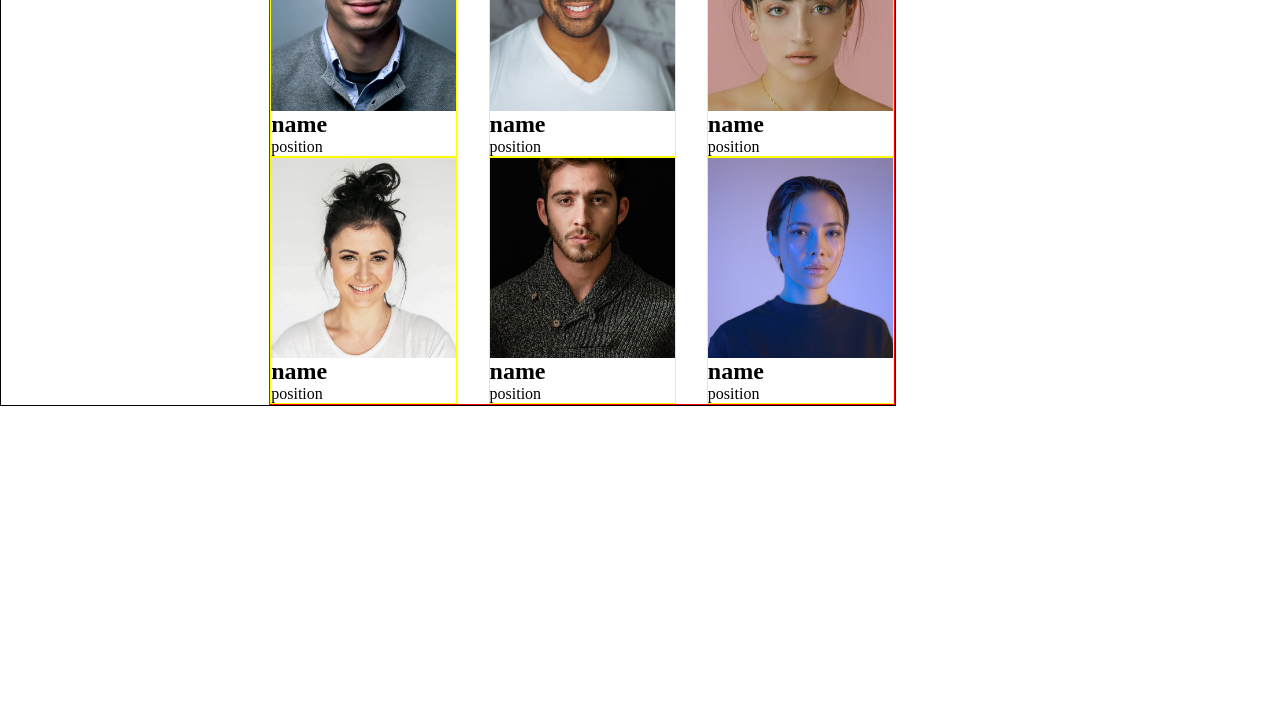
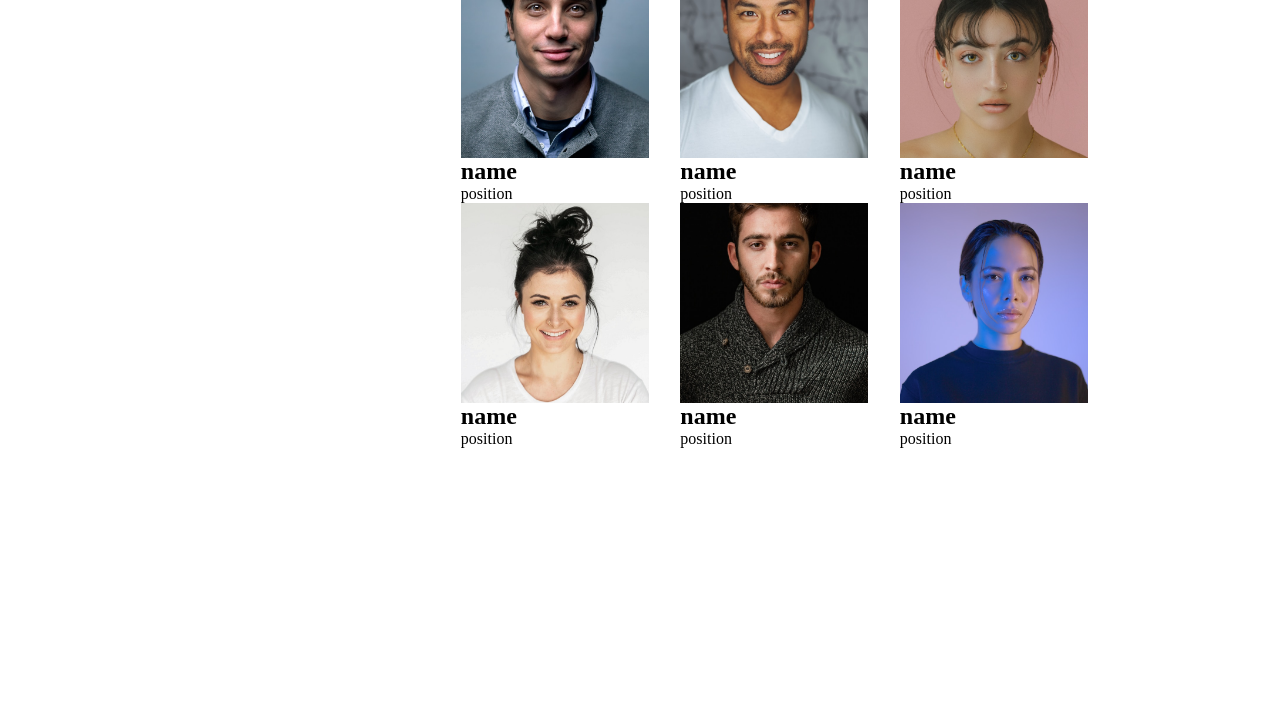
Before and after one commit to zeeeunee/profile, a plain HTML site: page index.html in a window 1280 px wide. Shown: the part 92-800 px from the top of the page. Drawn offline with Linux system fonts and the light colour scheme.

Commit message:
scss 작성2

```diff
--- a/scss/style.scss
+++ b/scss/style.scss
@@ -2,9 +2,8 @@
 @import 'variable';
 
 .wrap1 {
-	width: 70vw;
-	margin: 50px, auto;
-	border: 1px solid black;
+	width: 70%;
+	margin: 50px auto;
 	display: flex;
 	justify-content: space-between;
 
@@ -14,14 +13,12 @@
 
 	.members {
 		width: 70%;
-		border: 1px solid red;
 		display: flex;
 		flex-flow: wrap;
 		justify-content: space-between;
 
 		.box {
 			width: 30%;
-			border: 1px solid yellow;
 
 			.pic {
 				width: 100%;
```
Also changed, not shown: css/style.css, 1 other file.
